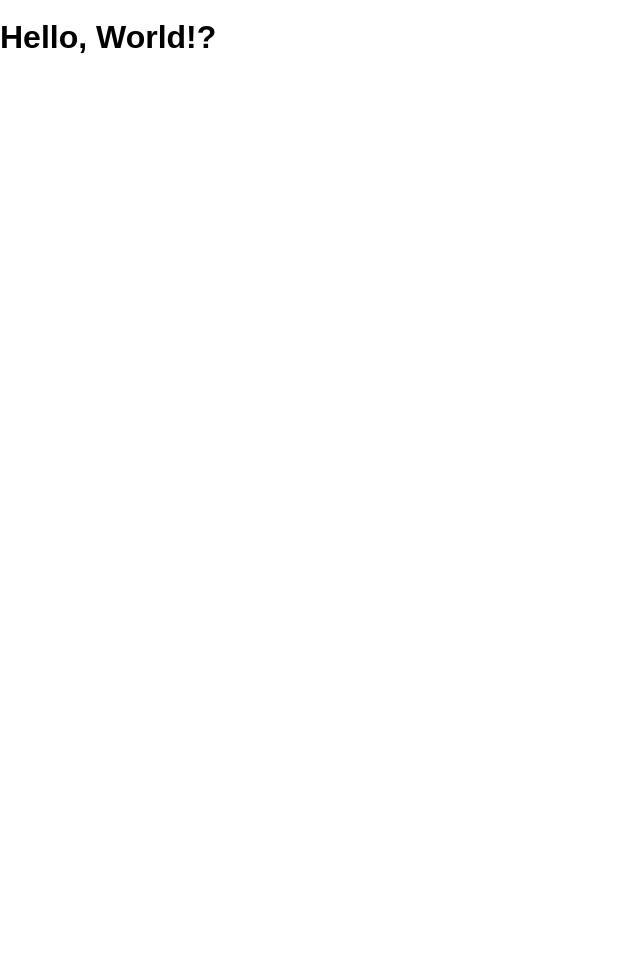
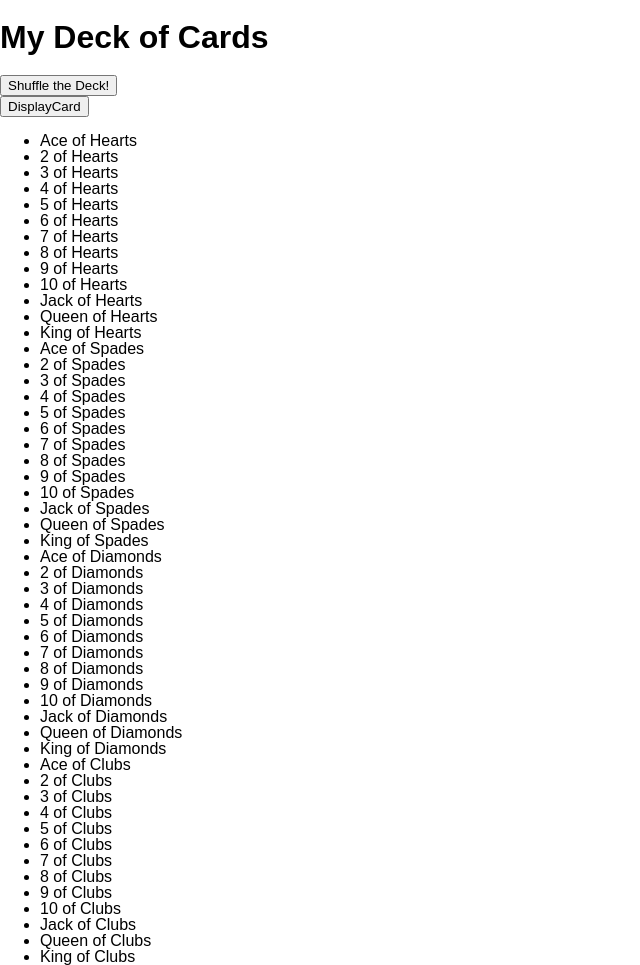
Before and after one commit to Alexiskjg16/deckof-cards, a website: page public/index.html in a window 1280 px wide. Shown: the whole page, without its empty margins (0-640 px from the left). Before the commit the page ends 821 px from the top, so only its background shows below. Drawn offline with Linux system fonts and the light colour scheme.

Commit message:
IDIDATHING

```diff
--- a/public/index.html
+++ b/public/index.html
@@ -3,11 +3,18 @@
   <head lang="en">
     <meta charset="UTF-8">
     <meta name="viewport" content="width=device-width, initial-scale=1">
-    <title>Deckof Cards</title>
+    <title>Deck of Cards</title>
     <link rel="stylesheet" href="/screen.css">
   </head>
   <body>
-    <h1>Hello, World!</h1>
+    <h1>My Deck of Cards</h1>
+    <section>
+      <button class="shuffleButton">Shuffle the Deck!</button>
+    </section>
+    <section>
+      <button class="LetitGo">DisplayCard</button>
+    </section>
+    <ul class="displayCard"></ul>
     <script src="/main.js" charset="utf-8"></script>
   </body>
 </html>
--- a/public/main.js
+++ b/public/main.js
@@ -1,5 +1,39 @@
-const main = () => {
-  document.querySelector('h1').textContent += '?'
+const PlayerShuffledDeck = () => {
+  console.log('player clicked shuffle')
+  // shuffle cards between suits and types
+  // for each card in deck
+  for (let i = 0; i < deck.length; i++) {
+    //create a random number between 0-i
+    const j=Math.floor(Math.random() * i)
+    //swap cards at position i and the random number
+    let temp = deck[i]
+    deck[i] = deck[j]
+    deck[j] = temp
+  }
+  console.log(deck)
 }
 
-document.addEventListener('DOMContentLoaded', main)
+const displayCard = () => {
+  const displayCard = deck.pop()
+  console.log(displayCard)
+}
+
+let deck = []
+
+const createPlayerDeck = () => {
+  let suitOfCard = ['Hearts', 'Spades', 'Diamonds', 'Clubs']
+  let typeOfCard = ['Ace', '2', '3', '4', '5', '6', '7', '8', '9', '10', 'Jack', 'Queen', 'King']
+  for (let j = 0; j < suitOfCard.length; j++) {
+    for (let i = 0; i < typeOfCard.length; i++) {
+      const _card = document.createElement('li')
+      _card.textContent = typeOfCard[i] + " of " + suitOfCard[j];
+      deck.push(typeOfCard[i] + " of " + suitOfCard[j])
+      document.querySelector('.displayCard').appendChild(_card)
+    }
+  }
+  PlayerShuffledDeck()
+}
+
+document.addEventListener('DOMContentLoaded', createPlayerDeck)
+document.querySelector('.LetitGo').addEventListener('click', displayCard)
+document.querySelector('.shuffleButton').addEventListener('click', PlayerShuffledDeck)
```
